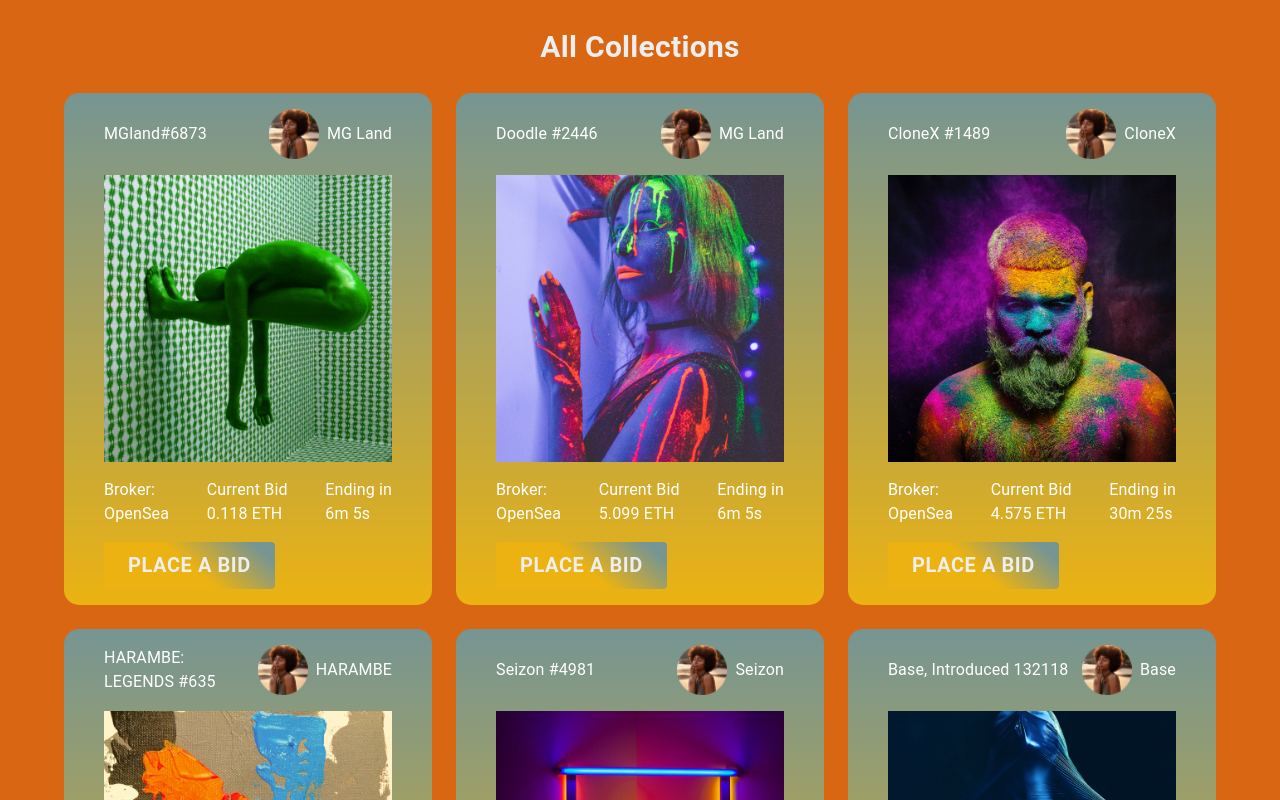
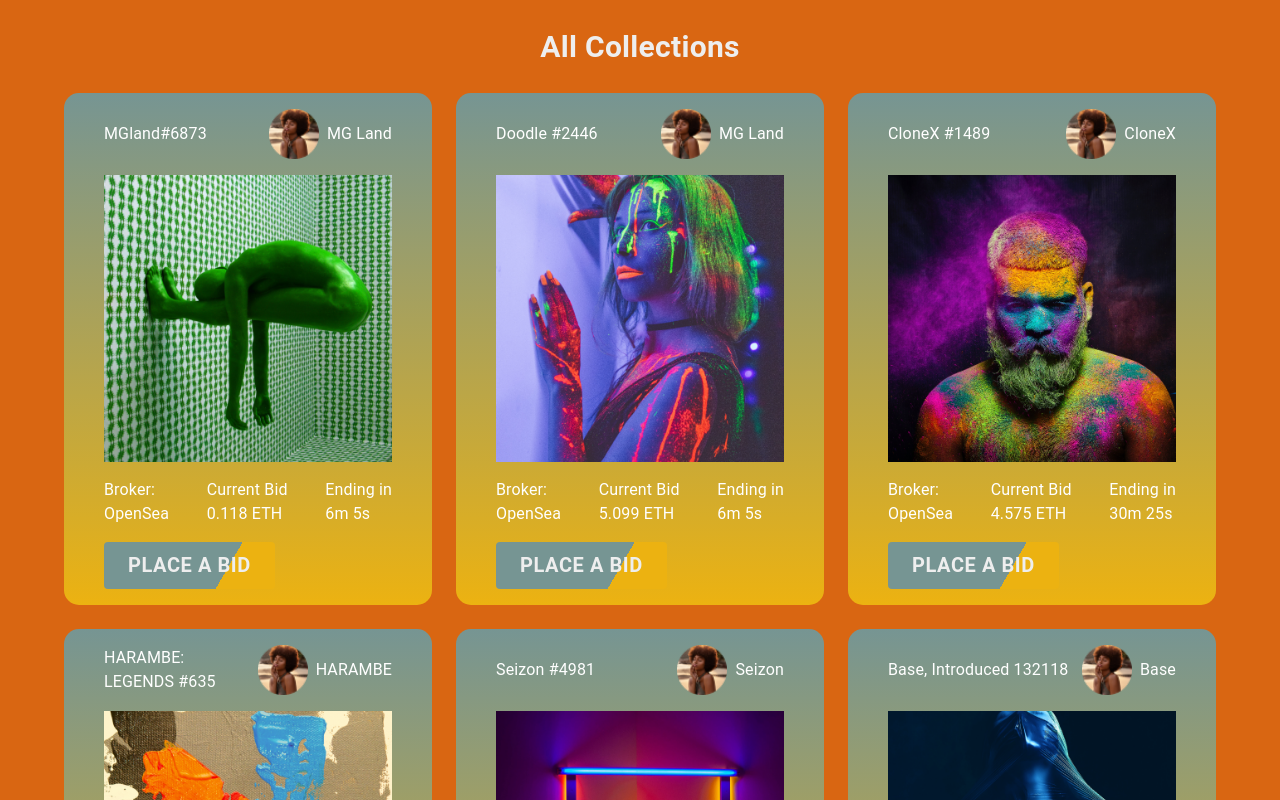
Before and after one commit to Beemhuse/nft-page, a Next.js app: page / in a window 1280 px wide. Shown: the top 800 px of the page. Built offline with nearby package versions, Linux system fonts and the light colour scheme.

Commit message:
changed button styling

```diff
--- a/components/card/Cards.tsx
+++ b/components/card/Cards.tsx
@@ -48,7 +48,7 @@ const Cards = (props: Props) => {
       }}
       px={5}
       py={2}
-      onClick={handleOpen}
+      // onClick={handleOpen}
     >
 
       <Stack spacing={2}
@@ -92,7 +92,7 @@ const Cards = (props: Props) => {
         <Button
       onClick={handleOpen}
       sx={{ background:
-                                "linear-gradient(220deg, #769593 10%, #ECB211 50%)",
+                                "linear-gradient(120deg, #769593 70%, #ECB211 50%)",
                               color: "#eee",
 
                               px:3,
```
